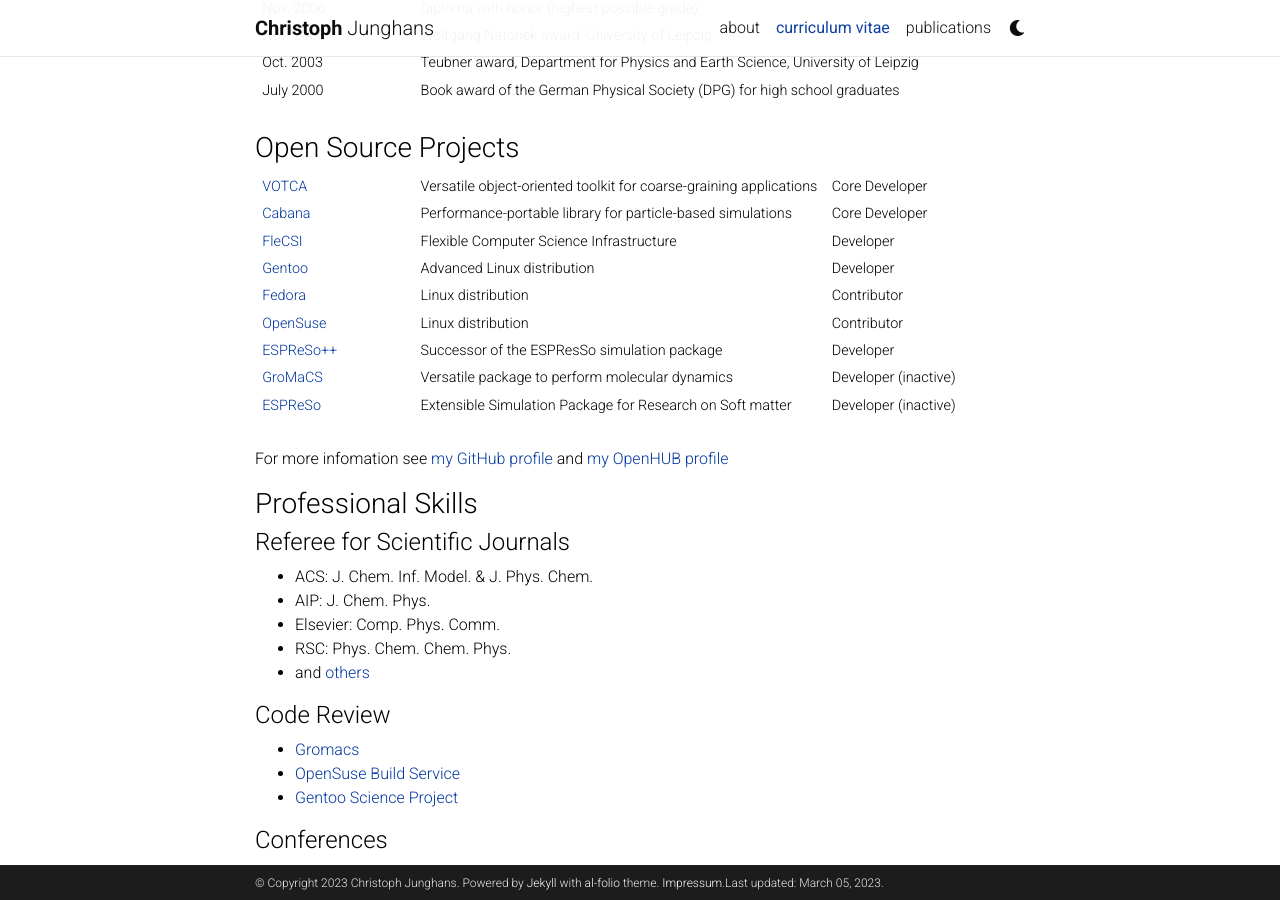
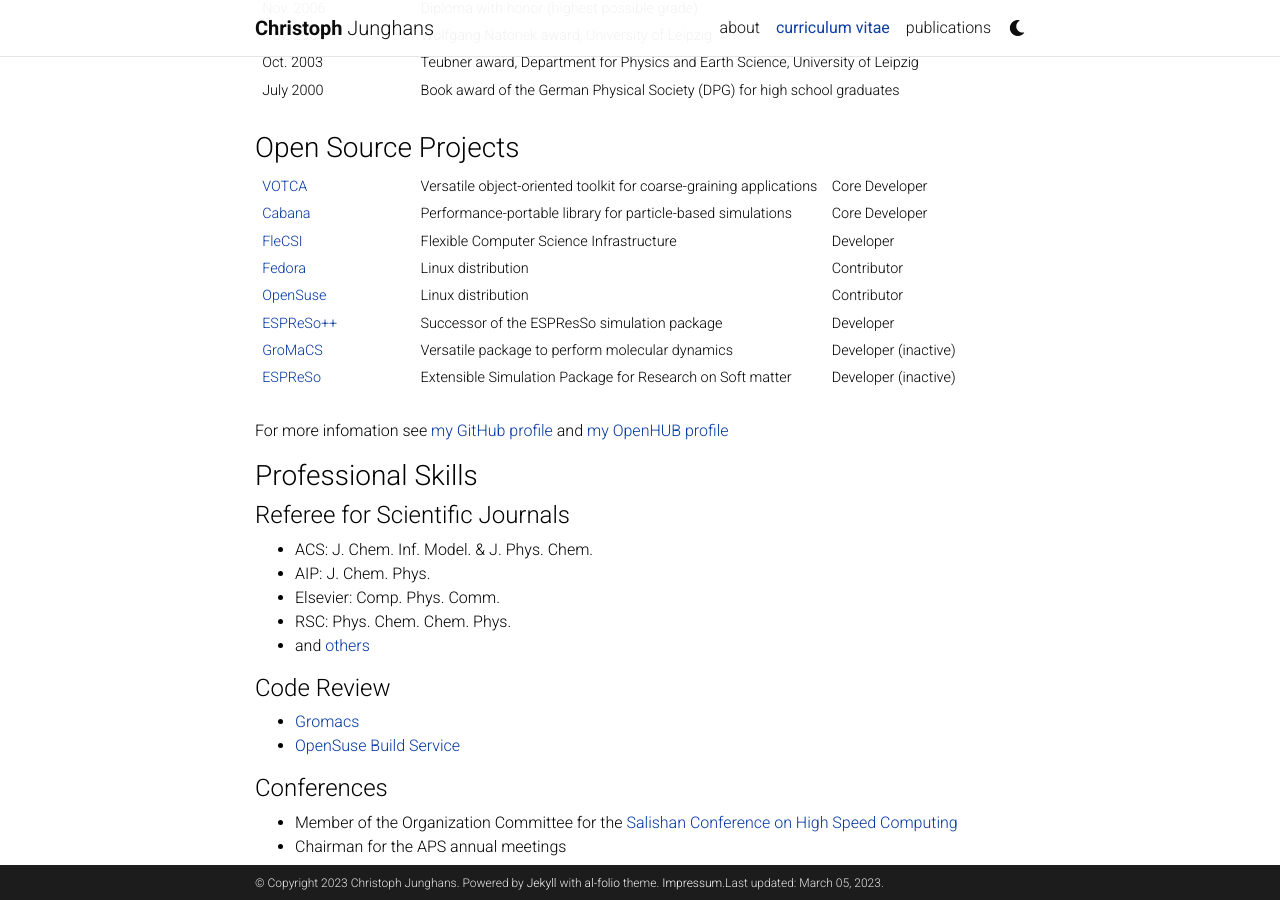
Before and after one commit to junghans/junghans.github.io, a Jekyll site: the page built from _pages/cv.md, in a window 1280 px wide and 900 px high, scrolled down 1864 px. Built offline with Jekyll 4.4.1, drawn with Linux system fonts in a browser that asks for light colours; comment, search, counter and statistics services are not loaded; a style sheet for code colours, icons or effects is not loaded.

Commit message:
Remove Gentoo developer status

```diff
--- a/_pages/cv.md
+++ b/_pages/cv.md
@@ -78,7 +78,6 @@
 | [VOTCA](https://www.votca.org) | Versatile object-oriented toolkit for coarse-graining applications | Core Developer
 | [Cabana](https://github.com/ECP-copa/Cabana) | Performance-portable library for particle-based simulations | Core Developer
 | [FleCSI](http://www.flecsi.org) | Flexible Computer Science Infrastructure | Developer
-| [Gentoo](https://www.gentoo.org) | Advanced Linux distribution | Developer
 | [Fedora](https://start.fedoraproject.org) | Linux distribution | Contributor
 | [OpenSuse](https://en.opensuse.org) | Linux distribution | Contributor
 | [ESPReSo++](https://www.espresso-pp.de) | Successor of the ESPResSo simulation package | Developer
@@ -104,7 +103,6 @@
 
 - [Gromacs](https://gitlab.com/gromacs/gromacs)
 - [OpenSuse Build Service](https://build.opensuse.org)
-- [Gentoo Science Project](https://github.com/gentoo/sci)
 
 
 #### Conferences ####
```
Also changed, not shown: assets/img/email.png, 3 other files.
